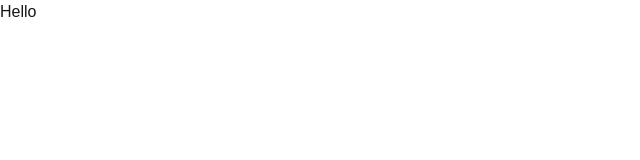
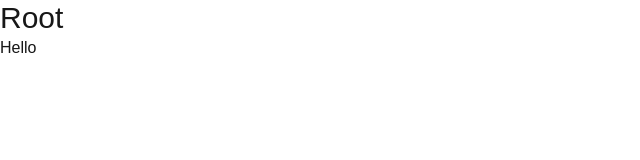
Before and after one commit to CawanCarv/next-js-15-course, a Next.js app: page / in a window 1280 px wide. Shown: the top 160 px of the page, without its empty margins (0-640 px from the left). Built offline with nearby package versions, Linux system fonts and the light colour scheme.

Commit message:
Layout file

```diff
--- /dev/null
+++ b/app/dashboard/layout.tsx
@@ -0,0 +1,10 @@
+import type React from 'react'
+
+export default function Layout({ children }: { children: React.ReactNode }) {
+  return (
+    <div>
+      <h1 className='text-2xl'>Dashboard</h1>
+      {children}
+    </div>
+  )
+}
--- a/app/layout.tsx
+++ b/app/layout.tsx
@@ -28,6 +28,7 @@ export default function RootLayout({
       <body
         className={`${geistSans.variable} ${geistMono.variable} antialiased`}
       >
+        <h1 className='text-3xl'>Root</h1>
         {children}
       </body>
     </html>
```
